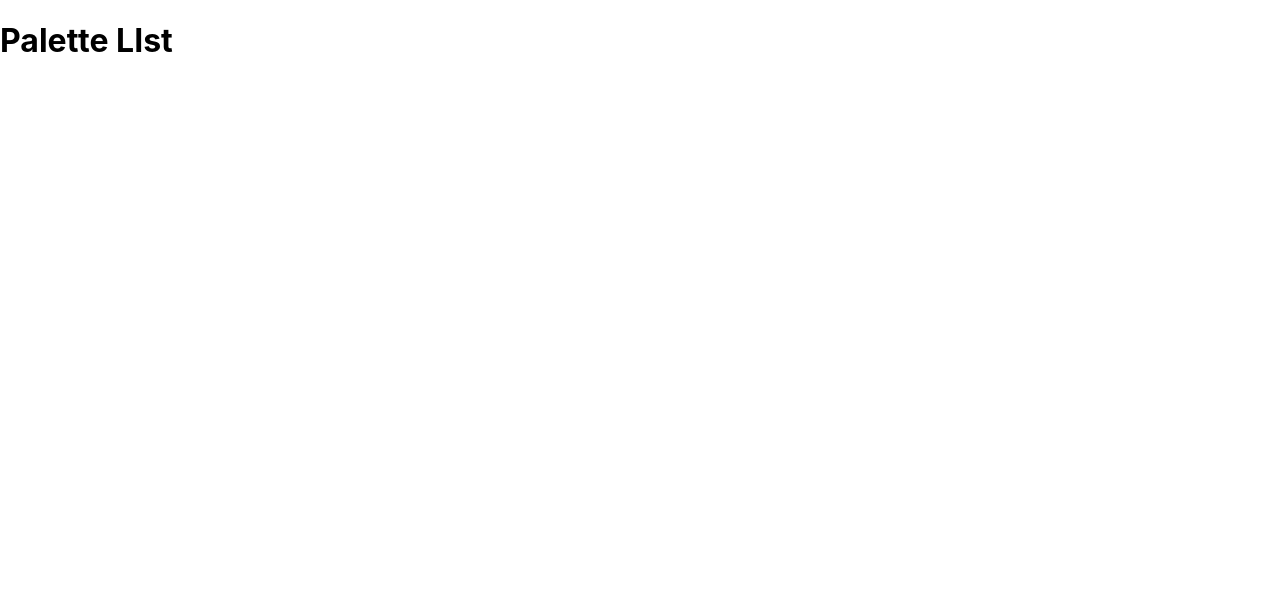
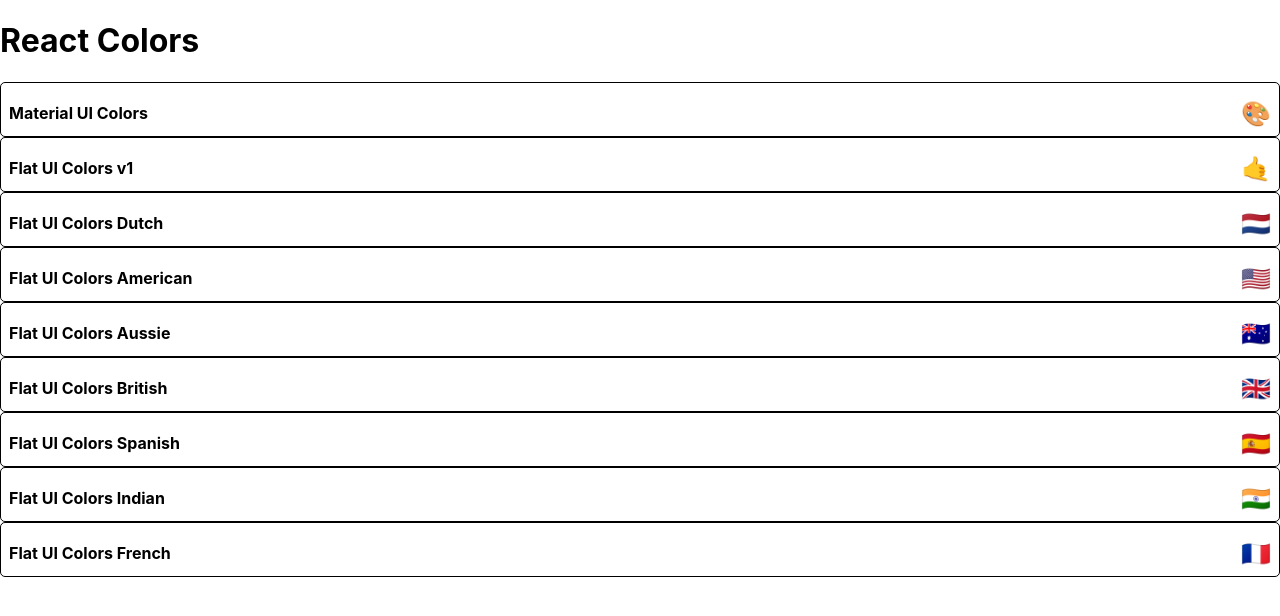
Before and after one commit to jaanuspadrik/React-color-project, a React (Create React App) app: page / in a window 1280 px wide. Shown: the top 616 px of the page. Built offline with nearby package versions, Linux system fonts and the light colour scheme.

Commit message:
Styling minipalette list

```diff
--- a/package.json
+++ b/package.json
@@ -5,6 +5,7 @@
   "dependencies": {
     "@material-ui/core": "^4.5.1",
     "@material-ui/icons": "^4.5.1",
+    "@material-ui/styles": "^4.5.0",
     "chroma-js": "^2.0.6",
     "rc-slider": "^8.7.1",
     "react": "^16.10.2",
--- a/src/App.js
+++ b/src/App.js
@@ -1,6 +1,7 @@
 import React, {Component} from 'react';
 import {Route, Switch} from "react-router-dom";
 import Pallette from './Pallette';
+import PaletteList from './PaletteList';
 import seedColors from './seedColors';
 import {generatePalette} from "./colorHelpers";
 
@@ -14,7 +15,7 @@
   render(){
     return (
       <Switch>
-        <Route exact path="/" render={() => <h1>Palette LIst</h1>}/>
+        <Route exact path="/" render={() => <PaletteList palettes={seedColors}/>}/>
         <Route exact path="/palette/:id" render={routeProps => <Pallette palette={generatePalette(this.findPalette(routeProps.match.params.id))} />}/>
       </Switch>
       //<div>
--- /dev/null
+++ b/src/MiniPalette.js
@@ -0,0 +1,44 @@
+import React from "react";
+import {withStyles} from "@material-ui/styles";
+
+const styles = {
+  root: {
+    backgroundColor: "white",
+    border: "1px solid black",
+    borderRadius: "5px",
+    padding: "0.5rem",
+    overflow: "hidden",
+    "&:hover": {
+      cursor: "pointer"
+    }
+  },
+  colors: {
+    backgroundColor: "grey"
+  },
+  title: {
+    display: "flex",
+    justifyContent: "space-between",
+    alignItems: "center",
+    margin: "0",
+    color: "black",
+    paddingTop: "0.5rem",
+    fontSize: "1rem",
+    position: "relative"
+  },
+  emoji: {
+    marginLeft: "0.5rem",
+    fontSize: "1.5rem"
+  }
+};
+
+function MiniPalette(props){
+  const {classes, paletteName, emoji} = props;
+  return (
+    <div className={classes.root}>
+      <div className={classes.colors}></div>
+      <h5 className={classes.title}>{paletteName}<span className={classes.emoji}>{emoji}</span></h5>
+    </div>
+  );
+}
+
+export default withStyles(styles)(MiniPalette)
--- a/src/Navbar.js
+++ b/src/Navbar.js
@@ -1,4 +1,5 @@
 import React, {Component} from 'react';
+import {Link} from "react-router-dom";
 import Select from "@material-ui/core/Select";
 import MenuItem from '@material-ui/core/MenuItem';
 import Snackbar from '@material-ui/core/Snackbar';
@@ -28,7 +29,7 @@
     return (
       <header className="Navbar">
         <div className="logo">
-          <a href="#">reactcolorpicker</a>
+          <Link to="/">reactcolorpicker</Link>
         </div>
         <div className="slider-container">
         <span>Level: {level}</span>
--- /dev/null
+++ b/src/PaletteList.js
@@ -0,0 +1,20 @@
+import React, {Component} from 'react';
+import MiniPalette from "./MiniPalette";
+import {Link} from "react-router-dom";
+
+class PaletteList extends Component {
+  render() {
+    const {palettes} = this.props;
+    return (
+      <div>
+        <h1>React Colors</h1>
+        {palettes.map(palette => (
+          <MiniPalette {...palette} />
+        ))}
+      </div>
+    );
+  }
+
+}
+
+export default PaletteList;
```
